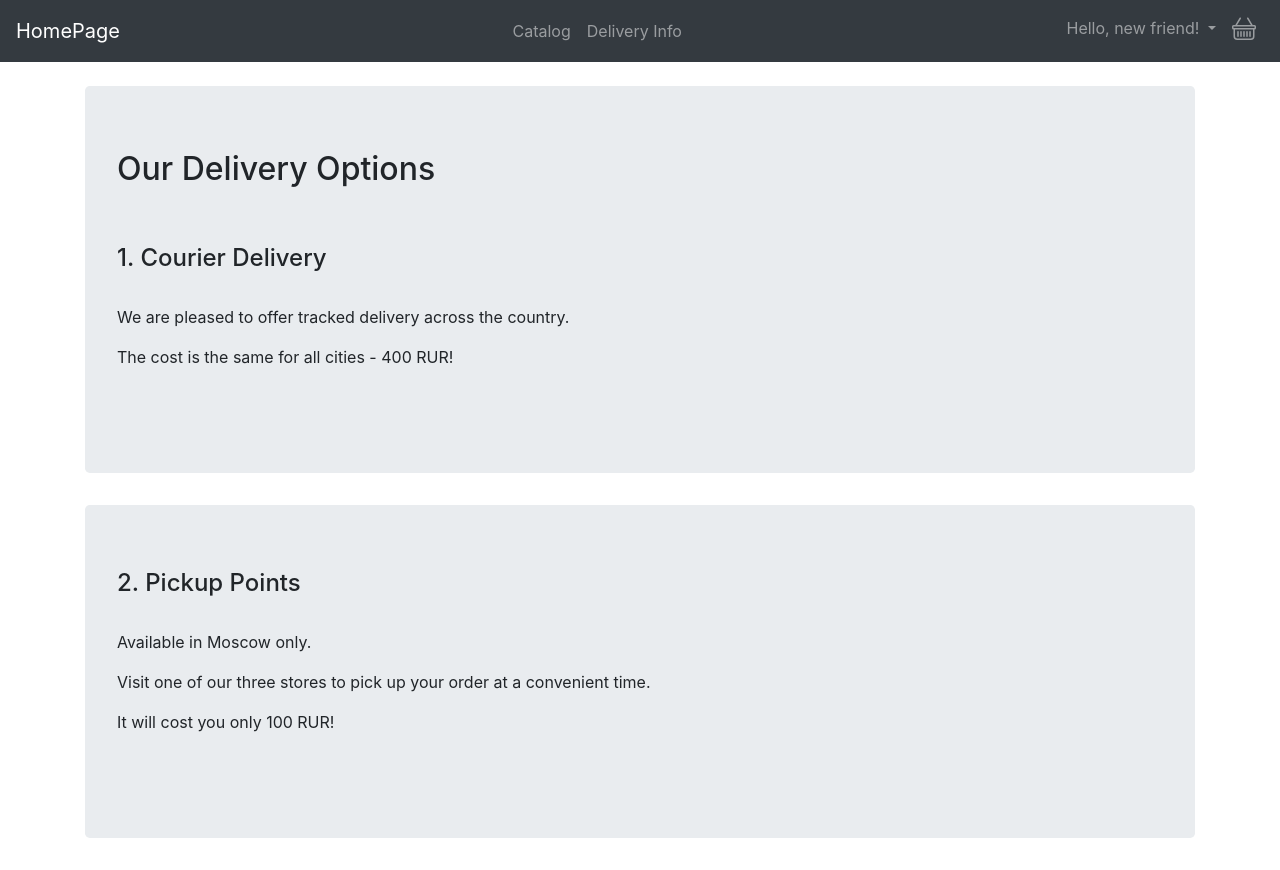
After one commit to MariaImangalina/shop, a Django app: page /delivery_info/ in a window 1280 px wide. The commit adds this page. Run offline with Django 3.2, Linux system fonts and the light colour scheme; some libraries are stand-ins or nearby versions.

Commit message:
add delivery info

```diff
--- a/orders/views.py
+++ b/orders/views.py
@@ -115,8 +115,8 @@ class OrderSummary(LoginRequiredMixin, generic.View):
             order = Order.objects.get(user=self.request.user, ordered=False)
             return render(request, 'orders/summary.html', {'object':order})
         except ObjectDoesNotExist:
-            return HttpResponse('Вы пока ничего не выбрали')
-            #сделать нормальную страницу
+            messages.info(request, "You don't have an active order")
+            return redirect('goods:all')
 
 @login_required
 def checkout(request):
--- a/shop/urls.py
+++ b/shop/urls.py
@@ -26,6 +26,7 @@ urlpatterns = [
     path('accounts/', include('accounts.urls', namespace='accounts')),
     path('goods/', include('goods.urls', namespace='goods')),
     path('orders/', include('orders.urls', namespace='orders')),
+    path('delivery_info/', views.DeliveryInfoPage.as_view(), name='delivery_info'),
 ]
 
 if settings.DEBUG:
--- a/shop/views.py
+++ b/shop/views.py
@@ -5,3 +5,6 @@ User = get_user_model
 
 class HomePage(generic.TemplateView):
     template_name = 'index.html'
+
+class DeliveryInfoPage(generic.TemplateView):
+    template_name =  'delivery_payment.html'
--- a/templates/base.html
+++ b/templates/base.html
@@ -11,7 +11,7 @@
         <a class='navbar-brand'href="{% url 'homepage' %}">HomePage</a>
         <ul class='navbar-nav'>
             <li class='nav-item'><a class='nav-link' href="{% url 'goods:all' %}">Catalog</a></li>
-            <li class='nav-item'><a class='nav-link' href="#">Link 2</a></li>
+            <li class='nav-item'><a class='nav-link' href="{% url 'delivery_info' %}">Delivery Info</a></li>
             {% if user.is_staff %}
             <li class='nav-item'><a class='nav-link'href="{% url 'goods:add' %}">Add goods</a></li>
             {% endif %}
--- /dev/null
+++ b/templates/delivery_payment.html
@@ -0,0 +1,32 @@
+{% extends 'base.html' %}
+
+{% block content %}
+
+
+
+<div class='jumbotron'>
+    <h2>Our Delivery Options</h2>
+    <br>
+    <br>
+    <div>
+        <h4>1. Courier Delivery</h4>
+        <br>
+            <p>We are pleased to offer tracked delivery across the country.</p>
+            <p>The cost is the same for all cities - 400 RUR!</p>
+    </div>
+    <br>
+</div>
+<div class='jumbotron'>
+
+    <div>
+        <h4>2. Pickup Points</h4>
+        <br>
+            <p>Available in Moscow only.</p>
+            <p>Visit one of our three stores to pick up your order at a convenient time.</p>
+            <p>It will cost you only 100 RUR!</p>
+
+    </div>
+    <br>
+</div>
+
+{% endblock %}
```
Also changed, not shown: db.sqlite3.
